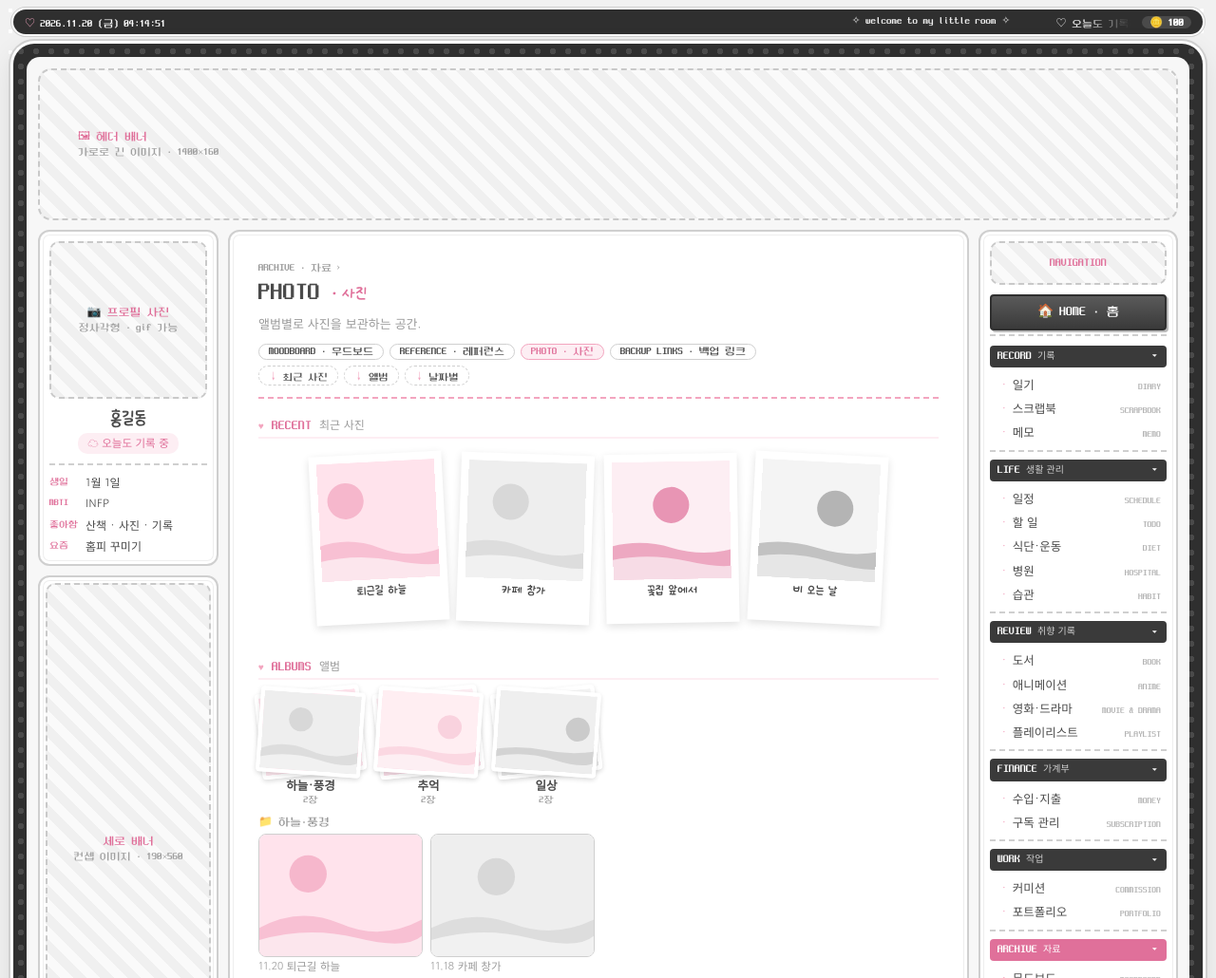
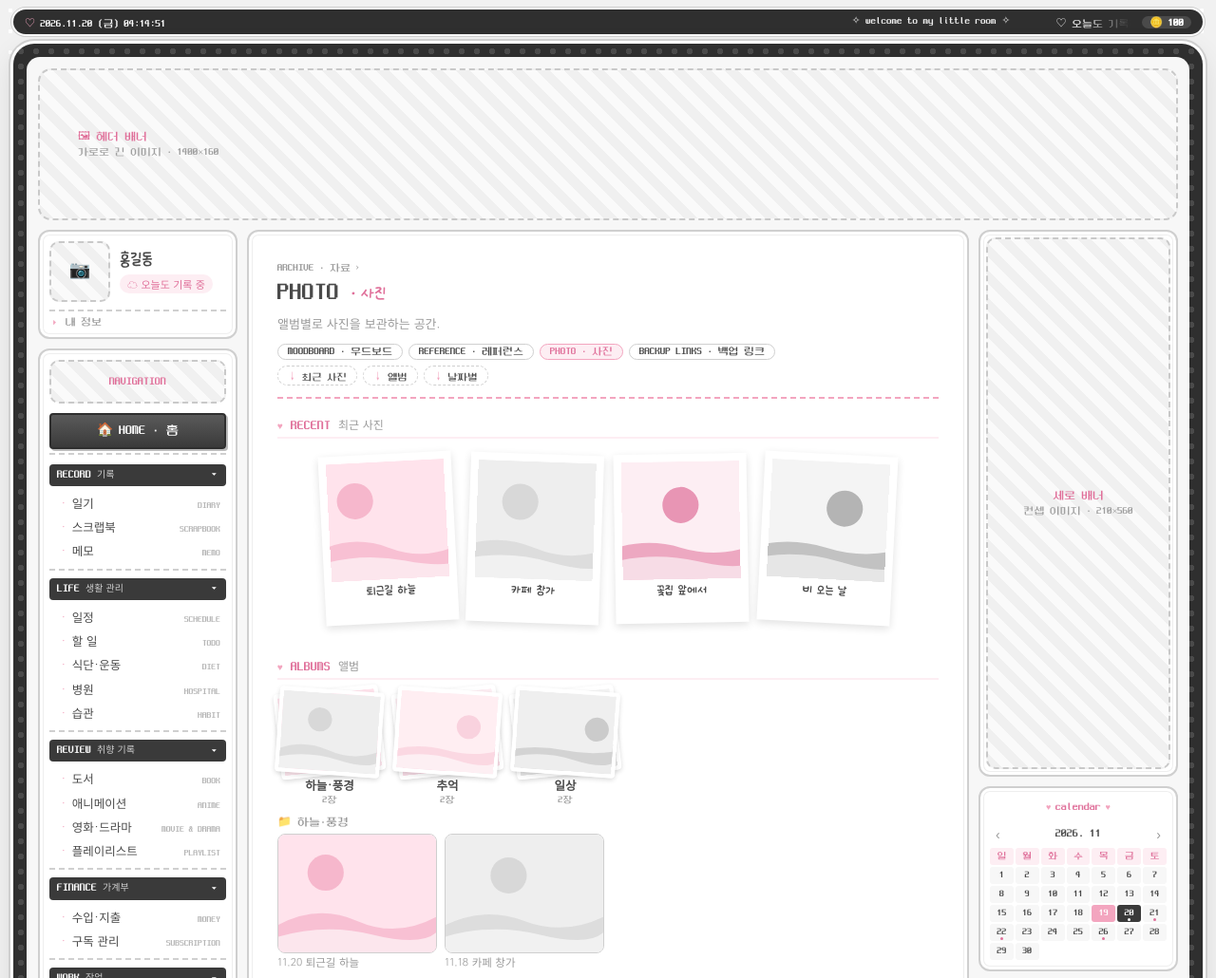
Before and after one commit to alleylovealley-lang/-, an Astro site: page /photo in a window 1280 px wide. Shown: the top 1030 px of the page at 95% size. Built offline with nearby package versions, Linux system fonts and the light colour scheme; Astro itself is replaced by a stand-in of ours.

Commit message:
Move menu to left sidebar under a compact profile, banner to right
Left: small profile (photo, name, status, collapsible info) and the full
menu tree. Right: tall concept banner followed by calendar, today, quest
and link-me widgets.

Co-Authored-By: Claude Opus 5.5 <noreply@anthropic.com>
Claude-Session: https://claude.ai/code/session_015yYW3NeoxLRVLEfPJ4SC2B

```diff
--- a/src/layouts/Base.astro
+++ b/src/layouts/Base.astro
@@ -73,16 +73,26 @@ const year = new Date().getFullYear();
 
         <aside class="side left">
           <section class="p profile" aria-label="프로필">
-            <Deco item={P.photo} label="📷 프로필 사진" hint="정사각형 · gif 가능" class="pf-photo" />
-            <div class="pf-name">{SITE.name}</div>
-            {P.status && <div class="pf-status">{P.status}</div>}
+            <div class="pf-row">
+              <Deco item={P.photo} label="📷" class="pf-photo" />
+              <div class="pf-text">
+                <div class="pf-name">{SITE.name}</div>
+                {P.status && <div class="pf-status">{P.status}</div>}
+              </div>
+            </div>
             {P.items.length > 0 && (
-              <dl class="pf-info">{P.items.map((it) => <><dt>{it.label}</dt><dd>{it.value}</dd></>)}</dl>
+              <details class="pf-more">
+                <summary>내 정보</summary>
+                <dl class="pf-info">{P.items.map((it) => <><dt>{it.label}</dt><dd>{it.value}</dd></>)}</dl>
+              </details>
             )}
           </section>
-          {(I.sideBanner.src || SITE.showPlaceholders) && (
-            <div class="p tight"><Deco item={I.sideBanner} label="세로 배너" hint="컨셉 이미지 · 190×560" class="sidebanner" /></div>
-          )}
+          <nav class="p nav" aria-label="메뉴">
+            <Deco item={I.navTitle} label="NAVIGATION" class="navtitle" />
+            <a class="home" href={url('/')} aria-current={path === '/' ? 'page' : undefined}><span aria-hidden="true">🏠</span> HOME · 홈</a>
+            <hr class="home-sep" />
+            <NavTree prefix="d" activeGroup={activeGroup} activeItem={activeItem} />
+          </nav>
         </aside>
 
         <main class:list={['main', { panel: !bare }]}>
@@ -90,12 +100,9 @@ const year = new Date().getFullYear();
         </main>
 
         <aside class="side right">
-          <nav class="p nav" aria-label="메뉴">
-            <Deco item={I.navTitle} label="NAVIGATION" class="navtitle" />
-            <a class="home" href={url('/')} aria-current={path === '/' ? 'page' : undefined}><span aria-hidden="true">🏠</span> HOME · 홈</a>
-            <hr class="home-sep" />
-            <NavTree prefix="d" activeGroup={activeGroup} activeItem={activeItem} />
-          </nav>
+          {(I.sideBanner.src || SITE.showPlaceholders) && (
+            <div class="p tight"><Deco item={I.sideBanner} label="세로 배너" hint="컨셉 이미지 · 210×560" class="sidebanner" /></div>
+          )}
           <div class="p">
             <div class="cap">calendar</div>
             <Calendar />
--- a/src/styles/global.css
+++ b/src/styles/global.css
@@ -59,7 +59,7 @@ img { max-width: 100%; }
 }
 .inner {
   flex: 1; background: var(--inner); border-radius: 14px; padding: 12px; display: grid; gap: 10px;
-  grid-template-columns: 190px minmax(0, 1fr) 210px; grid-template-rows: auto 1fr auto;
+  grid-template-columns: 210px minmax(0, 1fr) 210px; grid-template-rows: auto 1fr auto;
   grid-template-areas: 'hd hd hd' 'left main right' 'foot foot foot';
   align-items: start;
 }
@@ -99,12 +99,19 @@ img { max-width: 100%; }
 
 .sidebanner { height: 560px; }
 
-/* ── 좌측바 프로필 카드 ── */
-.profile { text-align: center; }
-.pf-photo { aspect-ratio: 1; width: 100%; border-radius: 10px; }
-.pf-name { margin-top: 8px; font: 400 22px/1.2 var(--hand); }
-.pf-status { margin: 2px auto 0; display: inline-block; font-size: 11.5px; color: var(--pink-deep); background: var(--pink-soft); border-radius: 10px; padding: 1px 10px; }
-.pf-info { display: grid; grid-template-columns: auto 1fr; gap: 3px 8px; margin: 10px 0 0; padding-top: 8px; border-top: 2px dashed var(--line); text-align: left; font-size: 12px; }
+/* ── 좌측바 작은 프로필 ── */
+.pf-row { display: flex; align-items: center; gap: 10px; }
+.pf-photo { width: 64px; height: 64px; flex-shrink: 0; border-radius: 10px; }
+.pf-photo.ph b { font-size: 18px; }
+.pf-text { min-width: 0; }
+.pf-name { font: 400 20px/1.2 var(--hand); }
+.pf-status { margin-top: 3px; display: inline-block; font-size: 11px; color: var(--pink-deep); background: var(--pink-soft); border-radius: 10px; padding: 1px 8px; }
+.pf-more { margin-top: 8px; border-top: 2px dashed var(--line); padding-top: 6px; }
+.pf-more summary { cursor: pointer; font: 11px var(--pixel); color: var(--mute); list-style: none; }
+.pf-more summary::-webkit-details-marker { display: none; }
+.pf-more summary::before { content: '▸ '; color: var(--pink); }
+.pf-more[open] summary::before { content: '▾ '; }
+.pf-info { display: grid; grid-template-columns: auto 1fr; gap: 3px 8px; margin: 6px 0 0; font-size: 12px; }
 .pf-info dt { font: 10px/1.9 var(--pixel); color: var(--pink-deep); }
 .pf-info dd { margin: 0; line-height: 1.6; }
 .b88 { width: 88px; height: 31px; border-radius: 4px; flex-shrink: 0; }
@@ -183,12 +190,10 @@ pre { padding: 0.9rem 1rem; border-radius: 8px; overflow-x: auto; border: 1px so
   .outer { padding: 8px; border-radius: 16px; }
   .inner { grid-template-columns: minmax(0, 1fr); grid-template-areas: 'hd' 'mnav' 'main' 'right' 'left' 'foot'; padding: 8px; }
   .banner { height: 110px; }
-  .left { flex-direction: column; }
   .sidebanner { height: 360px; }
-  .pf-photo { width: 140px; margin: 0 auto; }
   .banner-title { font-size: 30px; right: 14px; bottom: 10px; }
   .banner .ph { padding-left: 16px; }
-  .right .nav { display: none; }
+  .left .nav { display: none; }
   .outer { min-height: 0; }
   .inner { grid-template-rows: none; }
   .mnav { grid-area: mnav; display: flex; gap: 6px; align-items: flex-start; }
```
